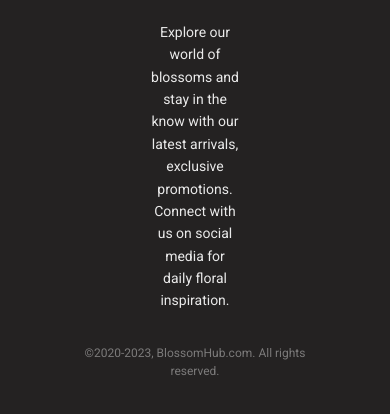
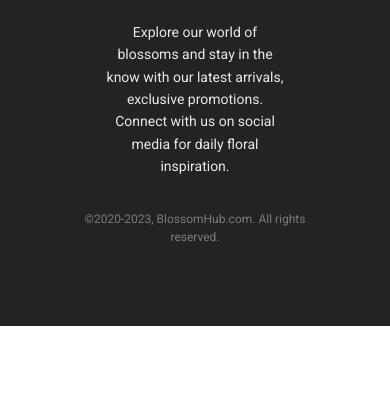
Before and after one commit to smsakawat/designs, a plain HTML site: page blossom-hub/index.html in a window 390 px wide. Shown: the part 8771-9185 px from the top of the page. After the commit the page ends 9097 px from the top, so only its background shows below. Drawn offline with Linux system fonts and the light colour scheme.

Commit message:
content updated

```diff
--- a/blossom-hub/styles/styles.css
+++ b/blossom-hub/styles/styles.css
@@ -294,7 +294,8 @@ body {
   color: rgba(255, 255, 255, 0.9);
   line-height: 1.6;
   margin: 0 auto 3.2rem auto;
-  max-width: 40%;
+  text-align: center;
+  width: 60%;
 }
 
 .footer-copyright {
@@ -338,6 +339,10 @@ body {
     margin-bottom: 8rem;
   }
 
+  .section-description {
+    width: 80%;
+  }
+
   .featured-flowers,
   .services-section,
   .signup-section,
@@ -356,6 +361,9 @@ body {
   .footer-section {
     padding: 8rem;
   }
+  .footer-description {
+    width: 80%;
+  }
 }
 
 /*  THE END */
```
